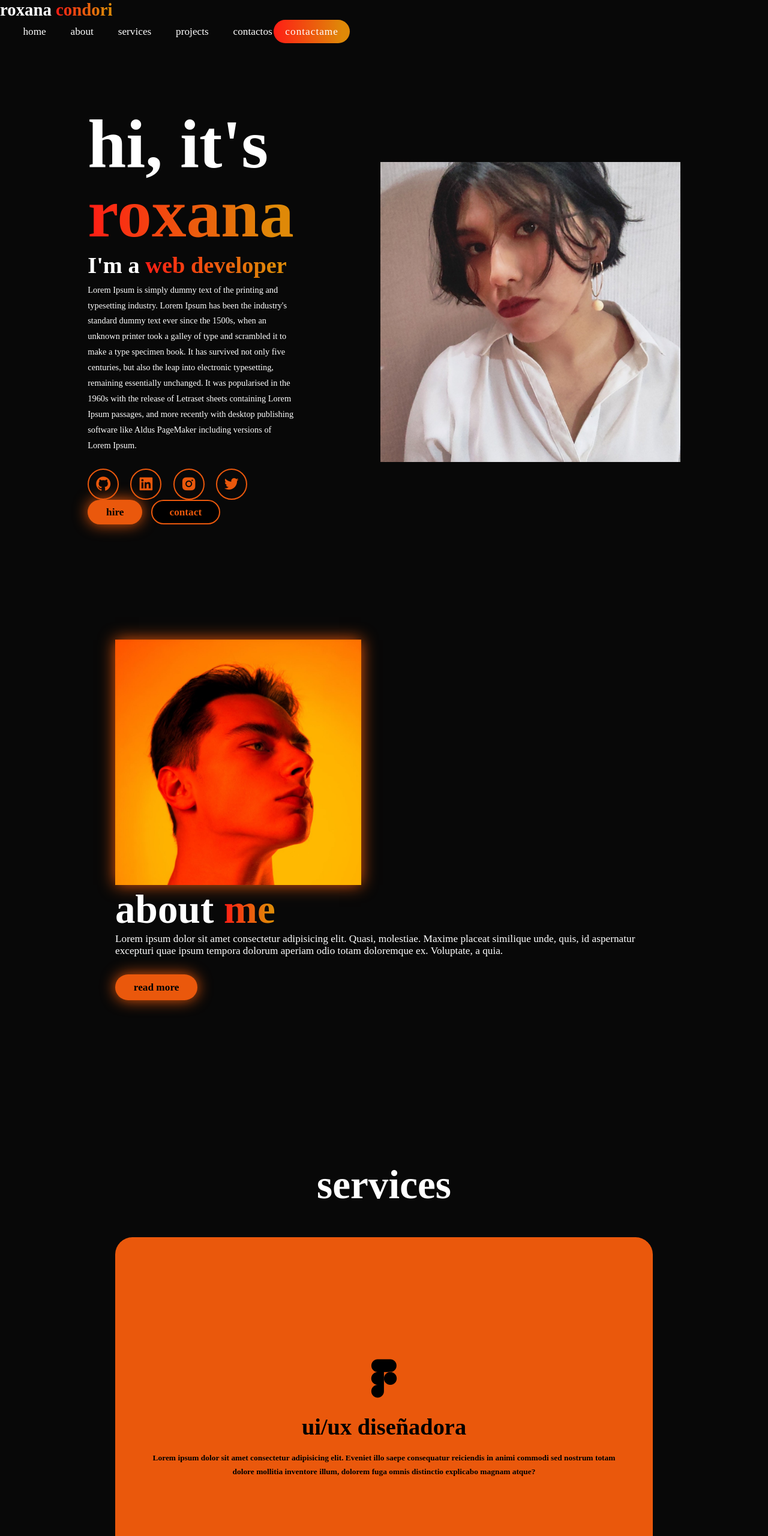
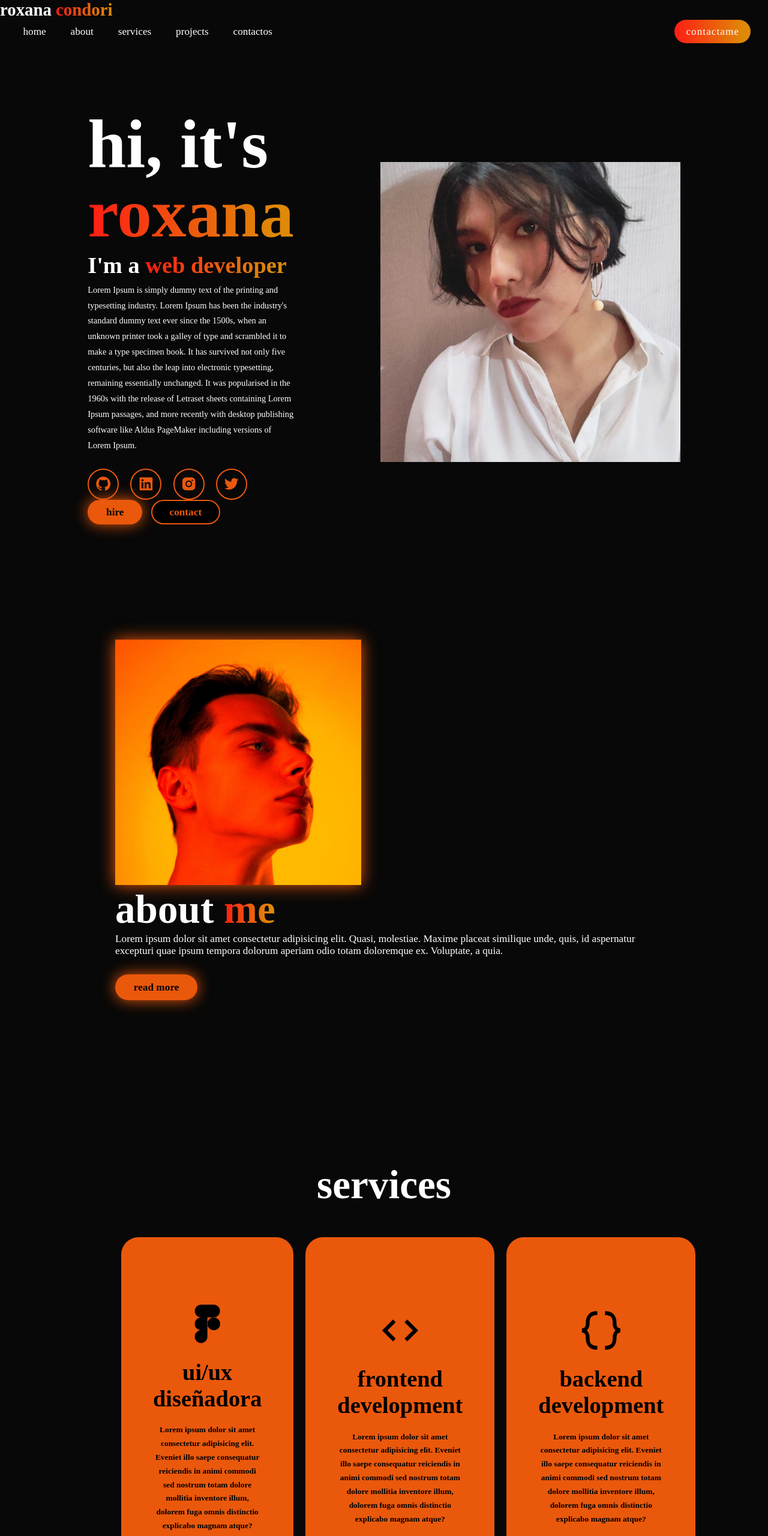
Before and after one commit to 8hannah7/portafolio, a plain HTML site: page index.html in a window 1280 px wide. Shown: the top 2560 px of the page at 60% size. Drawn offline with nearby package versions, Linux system fonts and the light colour scheme.

Commit message:
correcciones del navbar y servicios

```diff
--- a/css/estilos.css
+++ b/css/estilos.css
@@ -57,6 +57,11 @@
     background-clip: text;
     color: transparent;
   }
+  .navbar {
+    display: flex;
+    align-items: center;
+    justify-content: space-between;
+  }
   .navbar a{
     font-size: 1.8rem;
     color: var(--text-color);
@@ -81,6 +86,7 @@
     letter-spacing: 1px;
     cursor: pointer;
     transition: 0.3s ease-in-out;
+    margin-right: 3rem;
     color: white;
     border: none;
     text-wrap: nowrap;
@@ -226,9 +232,8 @@
     color: var(--text-color);
   }
   .services-container{
-    display: grid;
-    grid-template-columns: repeat(auto-fit,nimmax(300px,1fr));
-    align-items: center
+    display: flex;
+    justify-content: center
     gap 2.5rem;
   }
   .services-box{
@@ -238,6 +243,7 @@
     background-color: var(--main-color);
     height: 600px;
     border-radius: 3rem;
+    margin: auto 10px;
     cursor: pointer;
     border: 5px solid transparent;
     transition: 0.4s ease-in-out;
--- a/index.html
+++ b/index.html
@@ -19,11 +19,13 @@
         <i class="bx bx-menu" id="menu-icon"></i>
 
         <nav class="navbar">
-            <a href="#home">home</a>
-            <a href="#about">about</a>
-            <a href="#services">services</a>
-            <a href="#projects">projects</a>
-            <a href="contact">contactos</a>
+            <div>
+                <a href="#home">home</a>
+                <a href="#about">about</a>
+                <a href="#services">services</a>
+                <a href="#projects">projects</a>
+                <a href="contact">contactos</a>
+            </div>
             <button class="gradient-btn">contactame</button>
         </nav>
 
```
